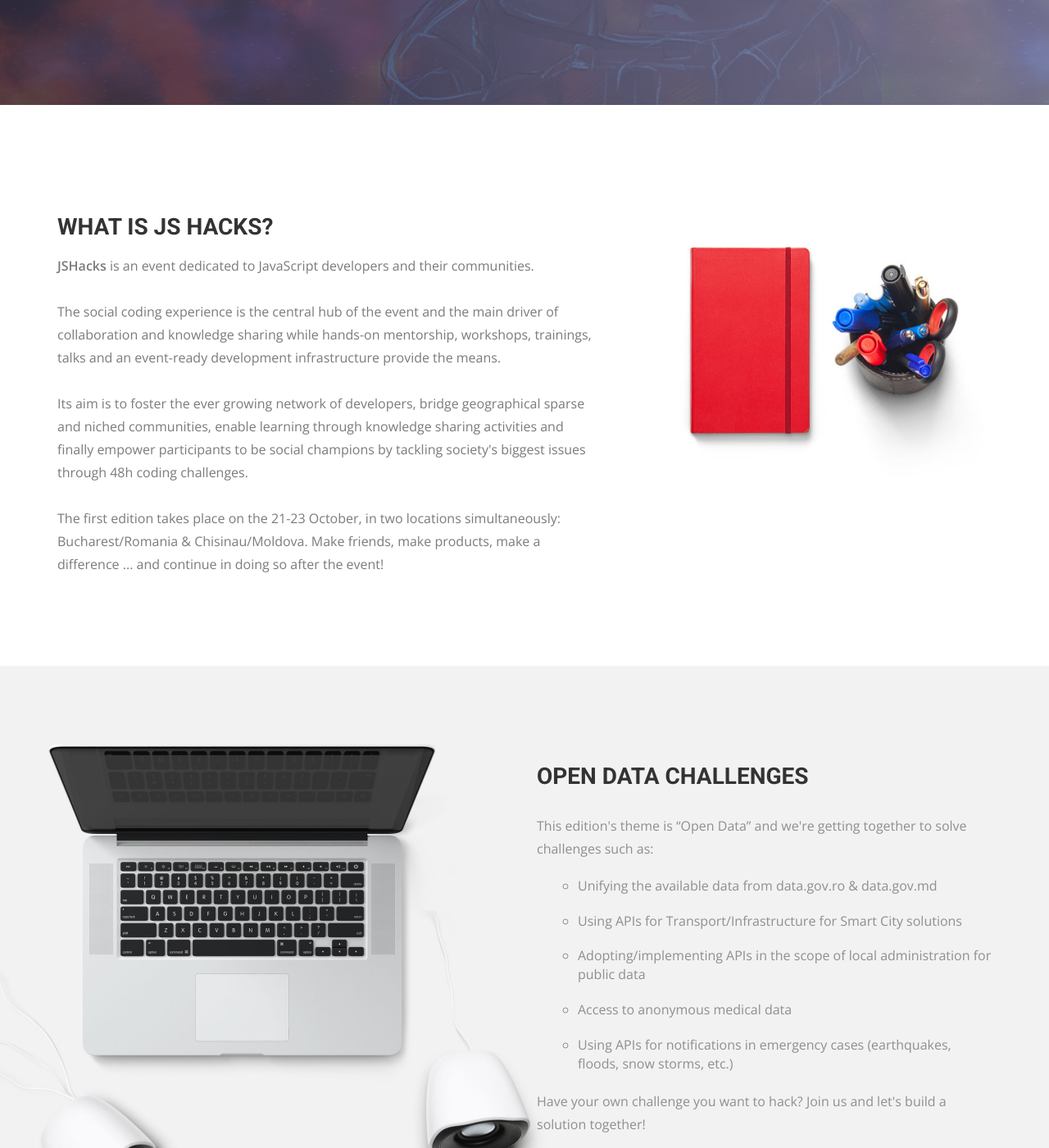
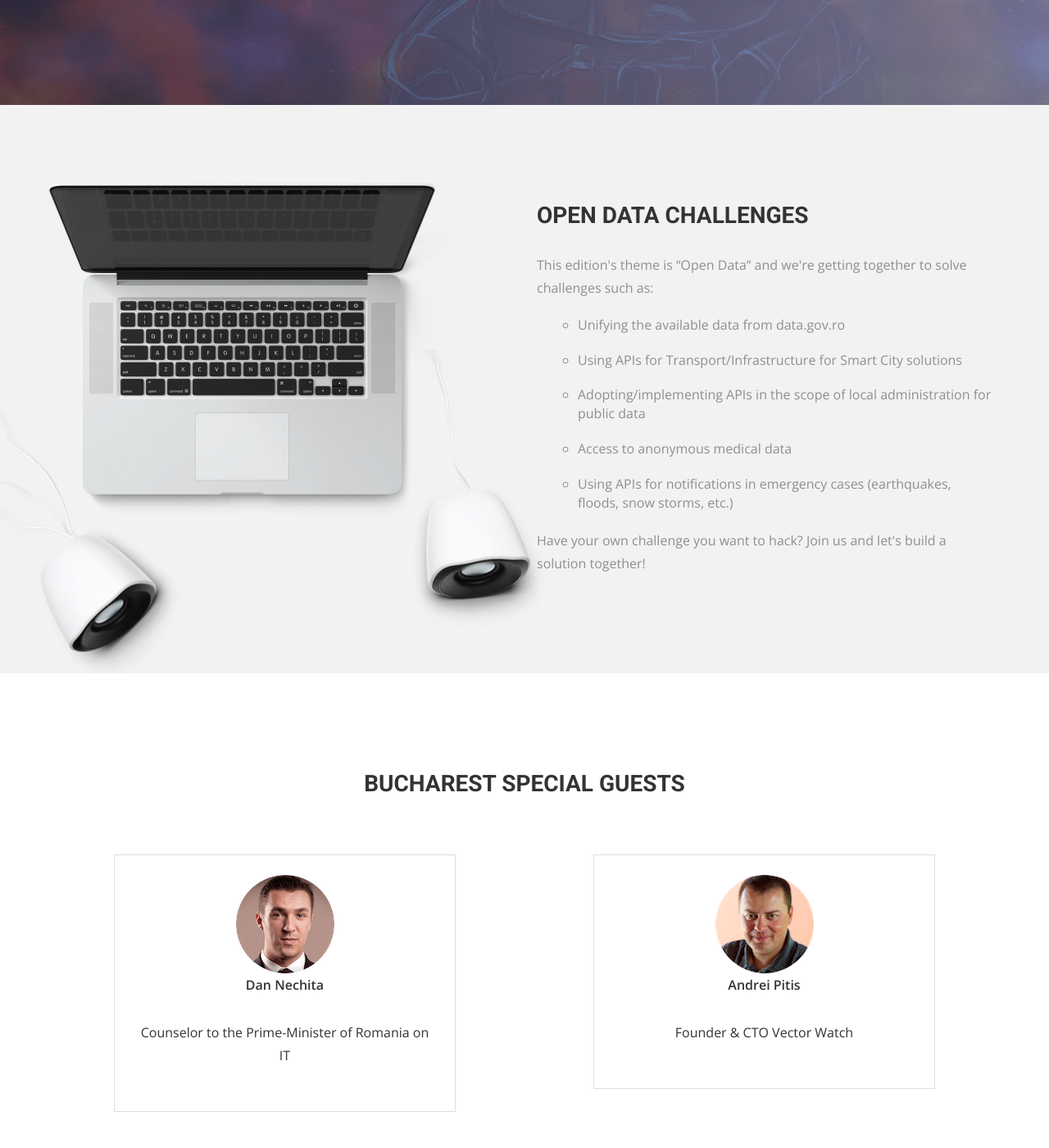
Before and after one commit to jshacks/bucharest, a Jekyll site: the page built from index.html, in a window 1280 px wide and 1400 px high, scrolled down 852 px. Shown: the whole window at 82% size. Built offline with Jekyll 4.4.1, drawn with Linux system fonts in a browser that asks for light colours; nearby versions of some CDN libraries; some web fonts are replaced; some of the changed text lies outside the part shown.

Commit message:
New copy update

```diff
--- a/_includes/footer.html
+++ b/_includes/footer.html
@@ -6,7 +6,6 @@
         <div class="footer-manu">
           <ul>
             <li><a href="{{ site.baseurl }}">Home</a></li>
-            <li><a href="#about">About</a></li>
             <li><a href="#challenges">Challenges</a></li>
             <li><a href="#special_guests">Special Guests</a></li>
             <li><a href="#sponsors">Sponsors</a></li>
--- a/_includes/header.html
+++ b/_includes/header.html
@@ -22,7 +22,6 @@
             <div class="collapse navbar-collapse" id="bs-example-navbar-collapse-1">
               <ul class="nav navbar-nav navbar-right">
                 <li><a href="{{ site.baseurl }}/">Home</a></li>
-                <li><a href="#about">About</a></li>
                 <li><a href="#challenges">Challenges</a></li>
                 <li><a href="#special_guests">Special Guests</a></li>
                 <li><a href="#sponsors">Sponsors</a></li>
--- a/index.html
+++ b/index.html
@@ -17,36 +17,6 @@
     </div>
   </div>
 </section>
-<!-- Wrapper Start -->
-<section id="intro">
-  <div class="container">
-    <div class="row">
-      <div class="col-md-7 col-sm-12">
-        <div class="block">
-          <a name="about"></a>
-          <div class="section-title">
-            <h2>What is JS Hacks?</h2>
-          </div>
-          <p>
-            <strong>JSHacks</strong> is an event dedicated to JavaScript developers and their communities.<br/><br/>
-
-            The social coding experience is the central hub of the event and the main driver of collaboration and knowledge sharing while hands-on mentorship, workshops, trainings, talks and an event-ready development infrastructure provide the means. <br/><br/>
-
-            Its aim is to foster the ever growing network of developers, bridge geographical sparse and niched communities, enable learning through knowledge sharing activities and finally empower participants to be social champions by tackling society's biggest issues through 48h coding challenges. <br/><br/>
-
-            The first edition takes place on the 21-23 October, in two locations simultaneously: Bucharest/Romania & Chisinau/Moldova. Make friends, make products, make a difference ... and continue in doing so after the event!
-          </p>
-
-        </div>
-      </div><!-- .col-md-7 close -->
-      <div class="col-md-5 col-sm-12">
-        <div class="block">
-          <img src="img/wrapper-img.png" alt="Img">
-        </div>
-      </div><!-- .col-md-5 close -->
-    </div>
-  </div>
-</section>
 
 <section id="feature">
 <div class="container">
@@ -56,7 +26,7 @@
       <h2>OPEN DATA CHALLENGES</h2>
       <p>This edition's theme is “Open Data” and we're getting together to solve challenges such as:</p>
       <ul class="content-list">
-        <li>Unifying the available data from data.gov.ro & data.gov.md</li>
+        <li>Unifying the available data from data.gov.ro</li>
         <li>Using APIs for Transport/Infrastructure for Smart City solutions</li>
         <li>Adopting/implementing APIs in the scope of local administration for public data</li>
         <li>Access to anonymous medical data</li>
@@ -105,19 +75,7 @@
 </section>
 
 
-<!-- Call to action Start -->
-<section id="call-to-action">
-  <div class="container">
-    <div class="row">
-      <div class="col-md-12">
-        <div class="block">
-          <h2>Find Out More About JS Hacks Chisinau</h2>
-          <a class="btn btn-default btn-call-to-action" href="#" >READ MORE</a>
-        </div>
-      </div>
-    </div>
-  </div>
-</section>
+
 
 <!-- Service Start -->
 <section id="service">
@@ -132,19 +90,25 @@
     <div class="row">
       <div class="col-md-4">
         <div class="service-item">
+          <a href="http://www.everymatrix.com" target="_blank">
           <img src="{{ site.baseurl }}/img/logos/everymatrix-logo.png" alt="EveryMatrix" />
+          </a>
           <h4>PLATINUM Sponsor</h4>
          </div>
       </div>
       <div class="col-md-4">
         <div class="service-item">
+          <a href="http://www.vectorwatch.com" target="_blank">
           <img src="{{ site.baseurl }}/img/logos/vector-logo.png" alt="Vector Watch" />
+          </a>
           <h4>GOLD Sponsor</h4>
         </div>
       </div>
       <div class="col-md-4">
         <div class="service-item">
+          <a href="http://www.visionmobile.com" target="_blank">
           <img src="{{ site.baseurl }}/img/logos/visionmobile-logo.png" alt="Vision Mobile" />
+          </a>
           <h4>SILVER Sponsor</h4>
         </div>
       </div>
@@ -165,16 +129,24 @@
         <div class="block">
           <div id="clients-logo">
             <div class="clients-logo-img">
-              <img src="{{ site.baseurl }}/img/logos/code4romania-logo.jpg" alt="Code4Romania">
+              <a href="http://ithub.gov.ro/" target="_blank">
+              <img src="{{ site.baseurl }}/img/logos/govithub-logo.png" alt="GovITHub">
+              </a>
             </div>
             <div class="clients-logo-img">
-              <img src="{{ site.baseurl }}/img/logos/govithub-logo.png" alt="GovITHub">
+              <a href="http://www.code4.ro" target="_blank">
+              <img src="{{ site.baseurl }}/img/logos/code4romania-logo.jpg" alt="Code4Romania">
+              </a>
             </div>
             <div class="clients-logo-img">
+              <a href="http://2016.howtoweb.co/" target="_blank">
               <img src="{{ site.baseurl }}/img/logos/howtoweb-logo.png" alt="How To Web">
+              </a>
             </div>
             <div class="clients-logo-img">
+              <a href="https://bucharest.techhub.com/" target="_blank">
               <img src="{{ site.baseurl }}/img/logos/techhub-logo.png" alt="TechHub">
+              </a>
             </div>
           </div>
         </div>
```
Also changed, not shown: 1 other file.
